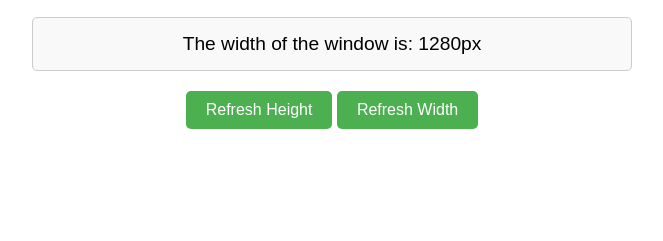
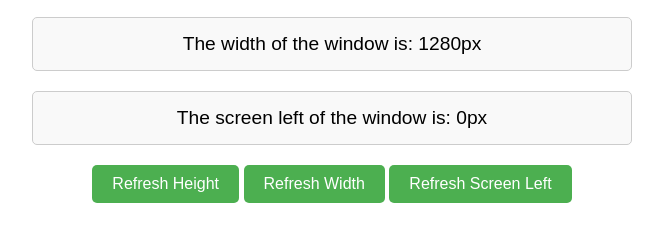
Before and after one commit to Kipngenocodes/Javascript, a website: page BOM/height_win.html in a window 1280 px wide. Shown: the part 167-408 px from the top of the page, without its empty margins (308-971 px from the left). Drawn offline with Linux system fonts and the light colour scheme.

Commit message:
working  with the Javascript Browser BOM

```diff
--- a/BOM/height_win.html
+++ b/BOM/height_win.html
@@ -28,6 +28,14 @@
         font-size: 1.2em;
         background-color: #f9f9f9;
         }
+        #output3 {
+        margin: 20px 0;
+        padding: 15px;
+        border: 1px solid #ccc;
+        border-radius: 5px;
+        font-size: 1.2em;
+        background-color: #f9f9f9;
+        }
         button {
         padding: 10px 20px;
         background-color: #4CAF50;
@@ -46,8 +54,10 @@
     <h1>Window Height and Width Demo</h1>
     <p id="output">The height of the window is: </p>
     <p id="output2">The width of the window is: </p>
+    <p id="output3">The screenleft of the window is: </p>
     <button onclick="updateHeight()">Refresh Height</button>
     <button onclick="updateWidth()">Refresh Width</button>
+    <button onclick="updateScreenLeft()">Refresh Screen Left</button>
     <br><br>
 
     <script>
@@ -71,14 +81,26 @@
         }
         output2.innerHTML = `The width of the window is: ${window.innerWidth}px`;
         }
+    // Function to update screen left
+    function updateScreenLeft() {
+        const output3 = document.getElementById("output3");
+        if (!output3) {
+        console.error("Output element not found");
+        return;
+        }
+        output3.innerHTML = `The screen left of the window is: ${window.screenLeft}px`;
+        }
 
     // Initial update
     updateHeight();
     updateWidth();
+    updateScreenLeft();
 
     // Update on window resize
     window.addEventListener('resize', updateHeight);
     window.addEventListener('resize', updateWidth);
+    window.addEventListener('resize', updateScreenLeft);
+
     </script>
 </body>
 </html>
```
